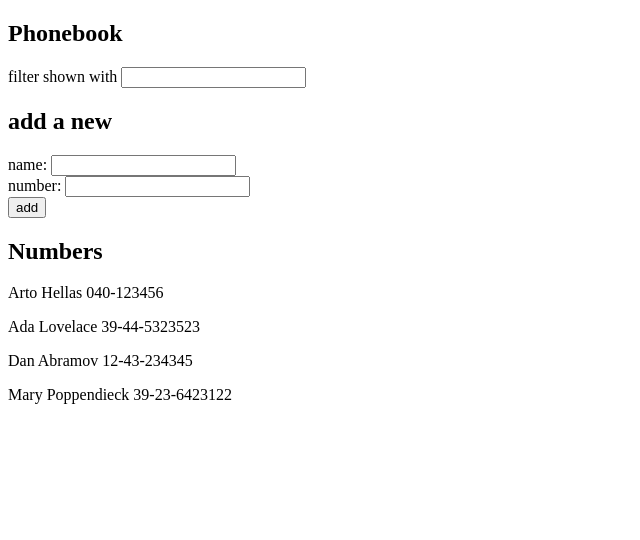
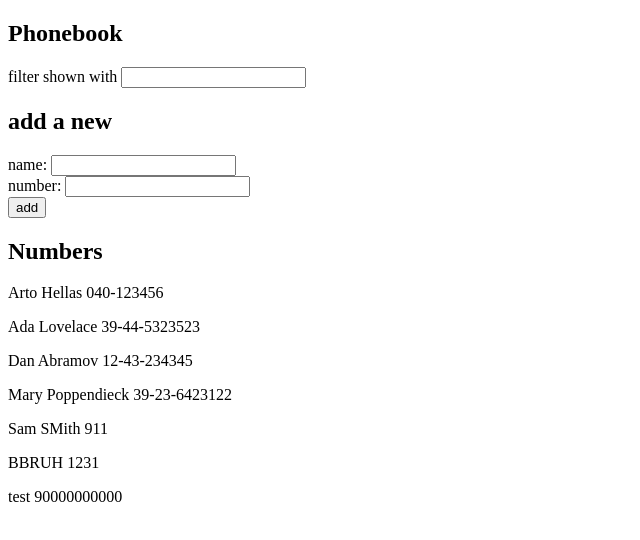
Before and after one commit to riandrei/full-stack-open-submissions, a React (Vite) app in the folder part2/phonebook/: page / in a window 1280 px wide. Shown: the top 540 px of the page, without its empty margins (0-640 px from the left). Built offline with nearby package versions, Linux system fonts and the light colour scheme; data requests are answered from the project's data file.

Commit message:
Completed exercise 2.12
Application now saves new notes to the db.json

```diff
--- a/part2/phonebook/db.json
+++ b/part2/phonebook/db.json
@@ -19,6 +19,21 @@
       "name": "Mary Poppendieck",
       "number": "39-23-6423122",
       "id": 4
+    },
+    {
+      "name": "Sam SMith",
+      "number": "911",
+      "id": 5
+    },
+    {
+      "name": "BBRUH",
+      "number": "1231",
+      "id": 6
+    },
+    {
+      "name": "test",
+      "number": "90000000000",
+      "id": 7
     }
   ]
 }
--- a/part2/phonebook/src/PersonForm.jsx
+++ b/part2/phonebook/src/PersonForm.jsx
@@ -1,3 +1,5 @@
+import axios from 'axios';
+
 const PersonForm = ({ persons, newName, newNumber, setNewName, setNewNumber, setPersons }) => {
   const handleNameChange = (e) => {
     const newValue = e.target.value;
@@ -21,12 +23,9 @@ const PersonForm = ({ persons, newName, newNumber, setNewName, setNewNumber, set
       return;
     }
 
-    setPersons(
-      persons.concat({
-        name: newName,
-        number: newNumber
-      })
-    );
+    axios
+      .post('http://localhost:3001/persons', { name: newName, number: newNumber })
+      .then(({ data }) => setPersons(persons.concat(data)));
     setNewName('');
     setNewNumber('');
   };
```
